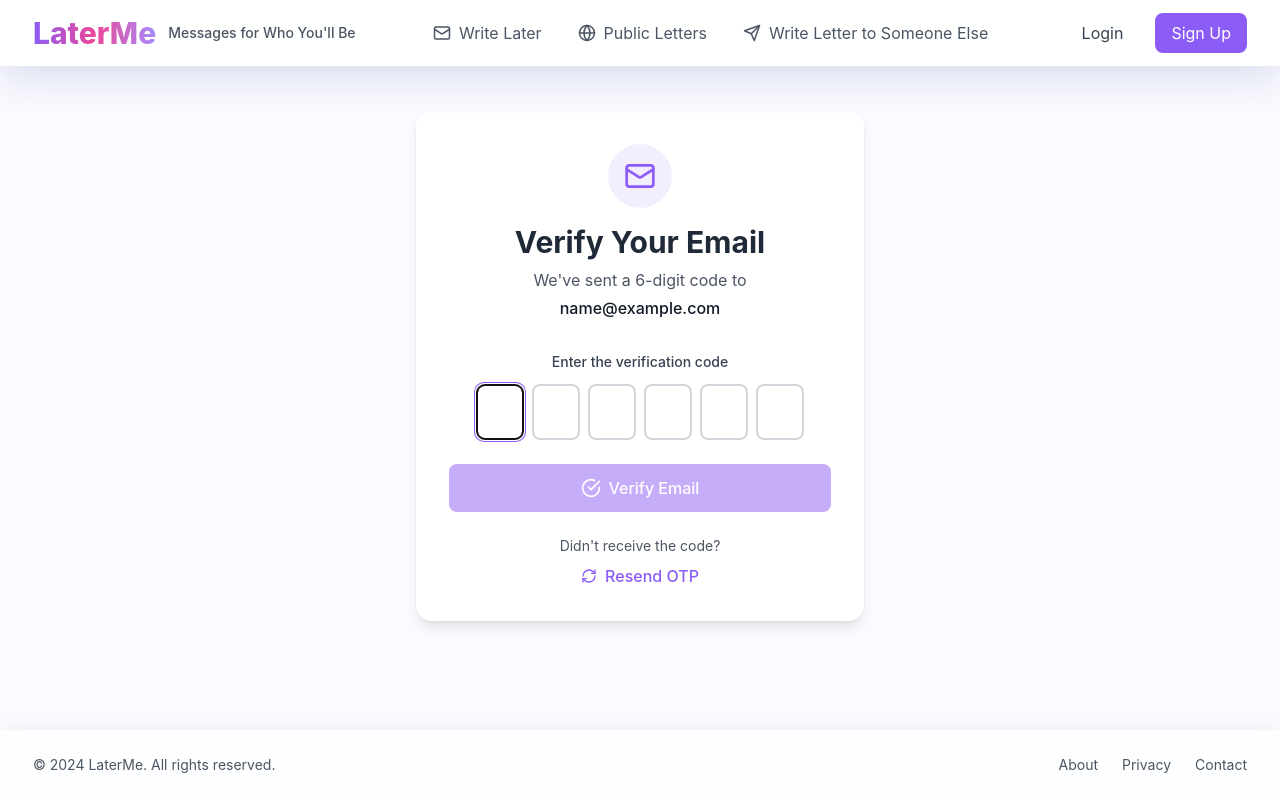
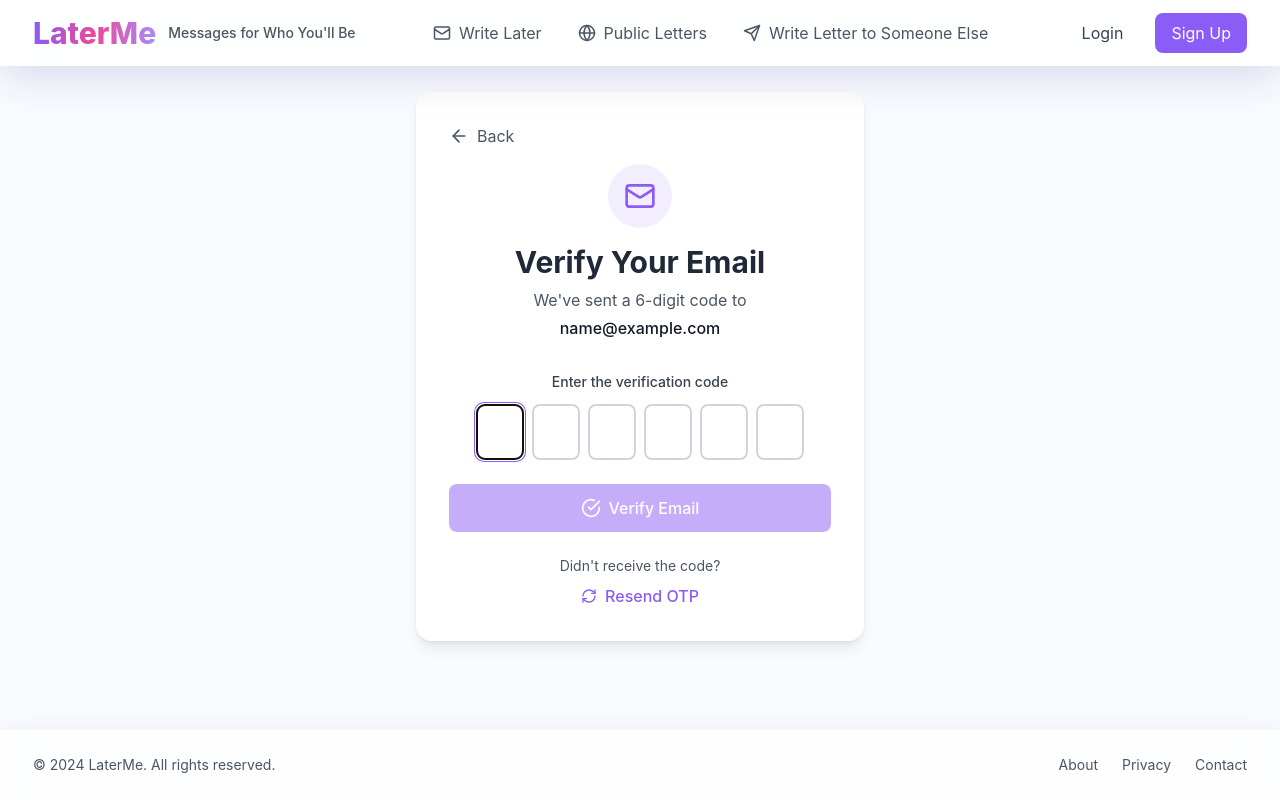
Before and after one commit to rohit-ash-choudhary/LaterMe, a React (Vite) app: page /verify-email in a window 1280 px wide. Built offline with nearby package versions, Linux system fonts and the light colour scheme; no server answers; sample sign-in values are in the browser's storage.

Commit message:
Add back button to verify email page for better navigation

```diff
--- a/src/pages/VerifyEmail.jsx
+++ b/src/pages/VerifyEmail.jsx
@@ -1,6 +1,6 @@
 import { useState, useEffect } from 'react'
 import { useNavigate, useLocation } from 'react-router-dom'
-import { Mail, RefreshCw, CheckCircle } from 'lucide-react'
+import { Mail, RefreshCw, CheckCircle, ArrowLeft } from 'lucide-react'
 import { authAPI } from '../services/api'
 
 const VerifyEmail = ({ onLogin }) => {
@@ -155,10 +155,29 @@ const VerifyEmail = ({ onLogin }) => {
     return null // Will redirect
   }
 
+  const handleBack = () => {
+    // Go back to signup page or home if no history
+    if (window.history.length > 1) {
+      navigate(-1)
+    } else {
+      navigate('/signup')
+    }
+  }
+
   return (
     <div className="min-h-[calc(100vh-200px)] flex items-center justify-center px-4 sm:px-6 lg:px-8">
       <div className="max-w-md w-full">
         <div className="modern-card rounded-2xl p-8">
+          {/* Back Button */}
+          <button
+            onClick={handleBack}
+            className="flex items-center text-gray-600 hover:text-gray-900 mb-4 transition-colors"
+            type="button"
+          >
+            <ArrowLeft size={20} className="mr-2" />
+            <span>Back</span>
+          </button>
+
           <div className="text-center mb-8">
             <div className="mx-auto w-16 h-16 bg-primary/10 rounded-full flex items-center justify-center mb-4">
               <Mail className="text-primary" size={32} />
```
